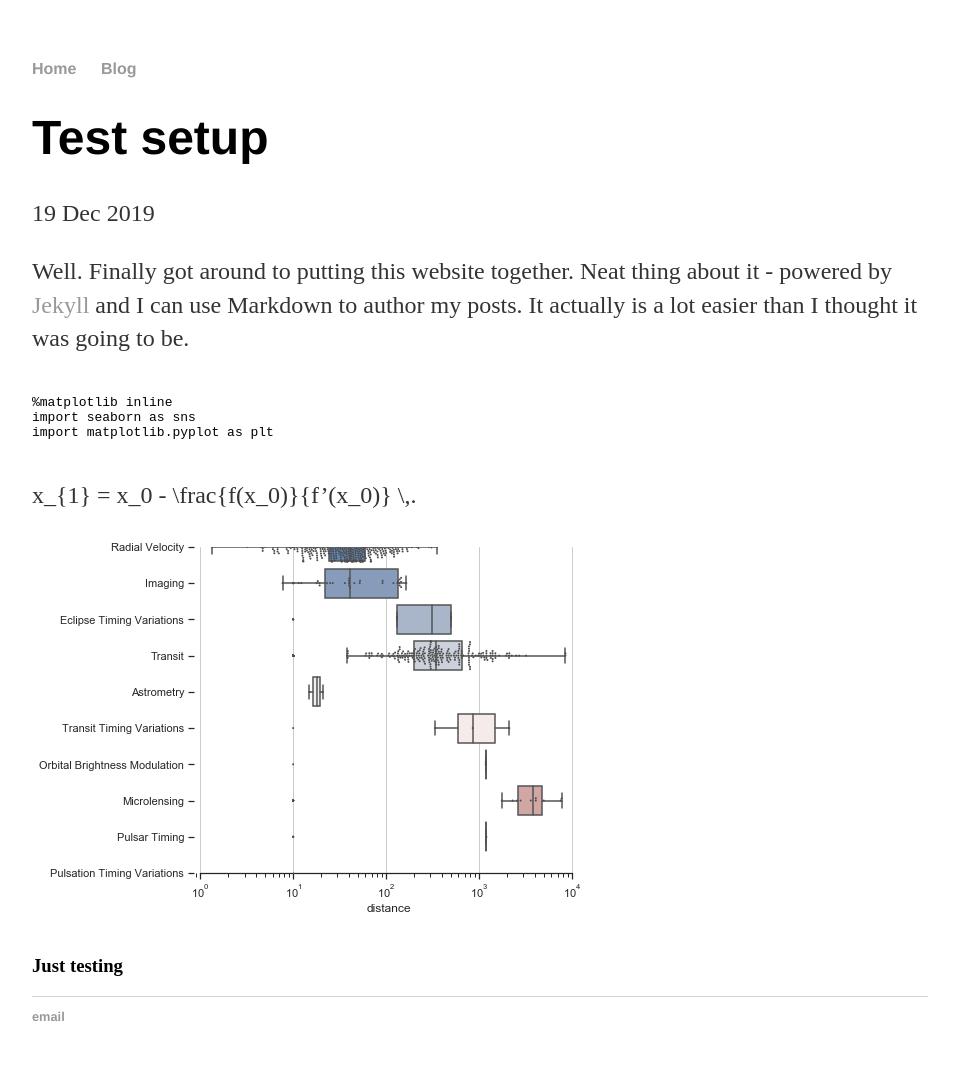
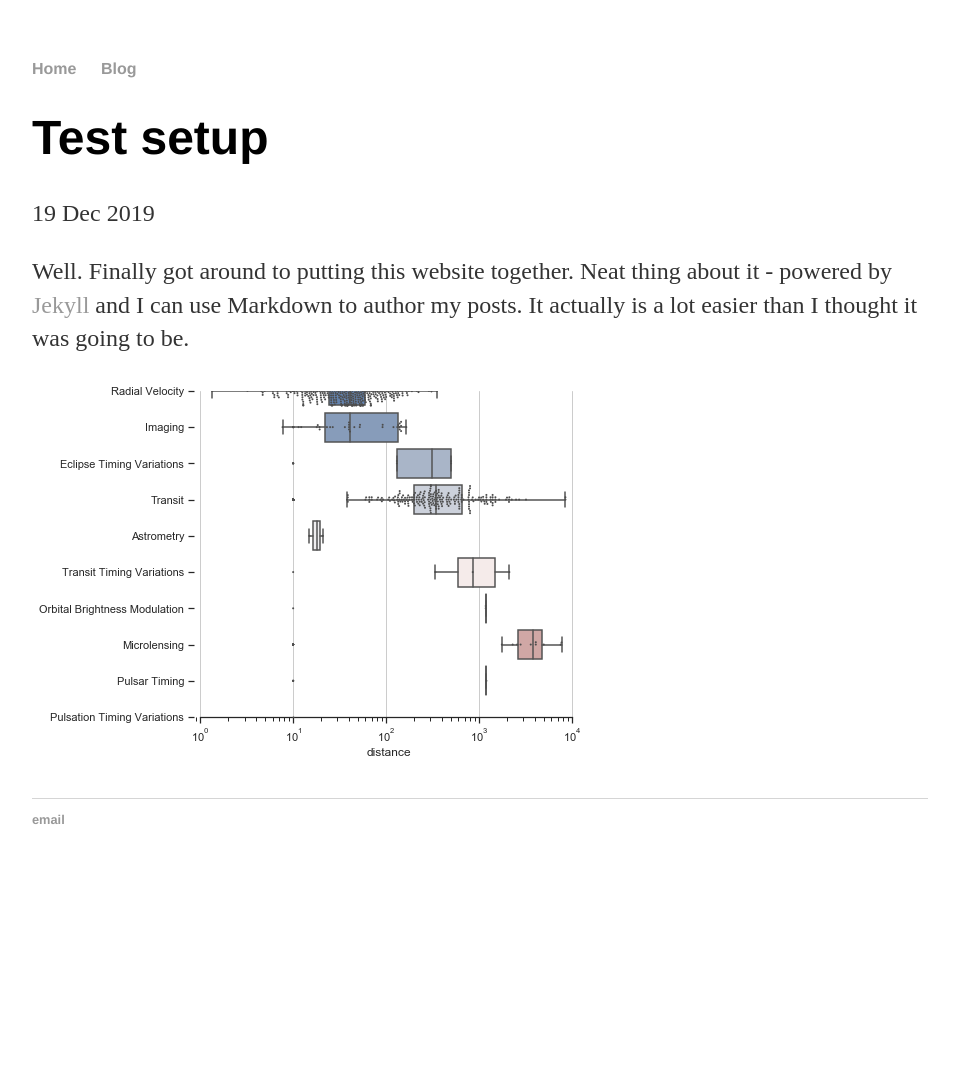
Before and after one commit to Archisman-Roy/Archisman-Roy.github.io, a Jekyll site: the page built from _posts/2019-12-19-archi-site-launched.md, in a window 1280 px wide. Shown: the whole page, without its empty margins (160-1119 px from the left). Built offline with Jekyll 4.4.1, drawn with Linux system fonts in a browser that asks for light colours; after the commit the page ends 900 px from its top, so only the background shows below that.

Commit message:
Update 2019-12-19-archi-site-launched.md

````diff
--- a/_posts/2019-12-19-archi-site-launched.md
+++ b/_posts/2019-12-19-archi-site-launched.md
@@ -6,18 +6,4 @@ date: 2019-12-19
 
 Well. Finally got around to putting this website together. Neat thing about it - powered by [Jekyll](http://jekyllrb.com) and I can use Markdown to author my posts. It actually is a lot easier than I thought it was going to be.
 
-
-``` ruby
-
-%matplotlib inline
-import seaborn as sns
-import matplotlib.pyplot as plt
-
-```
-
-x_{1} = x_0 - \frac{f(x_0)}{f'(x_0)} \,.
-
 ![png]({{ site.url }}/images/test_1_1.png)
-
-
-### Just testing
````
